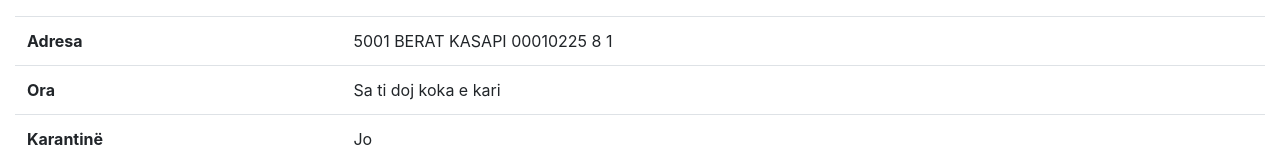
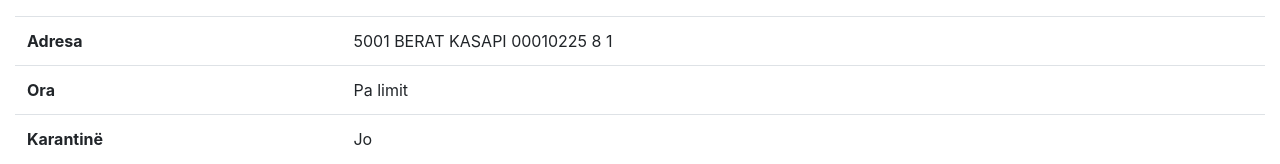
Before and after one commit to DarKr0x/mbgoval, a plain HTML site: page mirvjendollani/index.html in a window 1280 px wide. Shown: the part 482-646 px from the top of the page. Drawn offline with nearby package versions, Linux system fonts and the light colour scheme.

Commit message:
Update index.html

```diff
--- a/mirvjendollani/index.html
+++ b/mirvjendollani/index.html
@@ -53,7 +53,7 @@
                             </tr>
                                                                                                                     <tr>
                                 <th>Ora</th>
-                                <td>Sa ti doj koka e kari</td>
+                                <td>Pa limit</td>
                             </tr>
                                                                                                                     <tr>
                                 <th>Karantinë</th>
```
